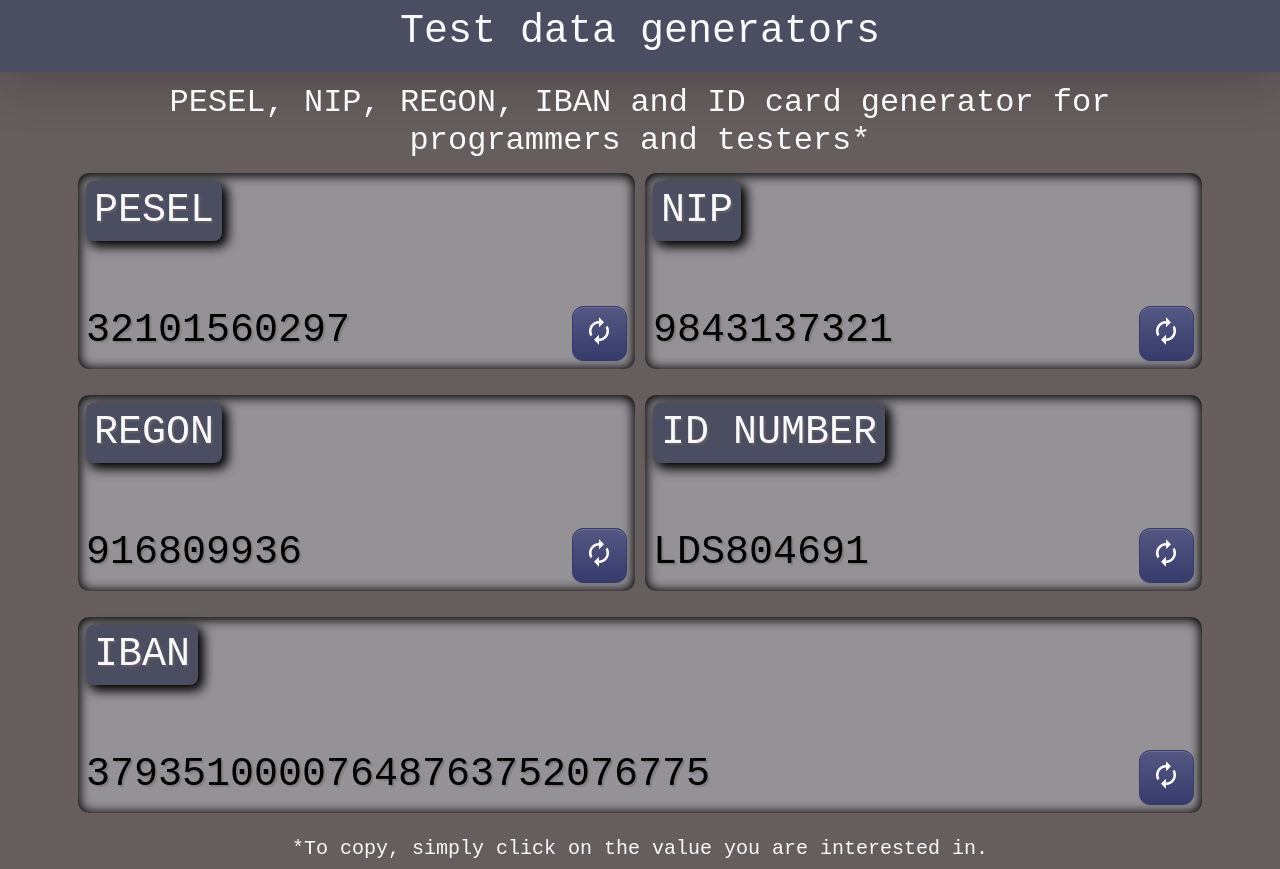
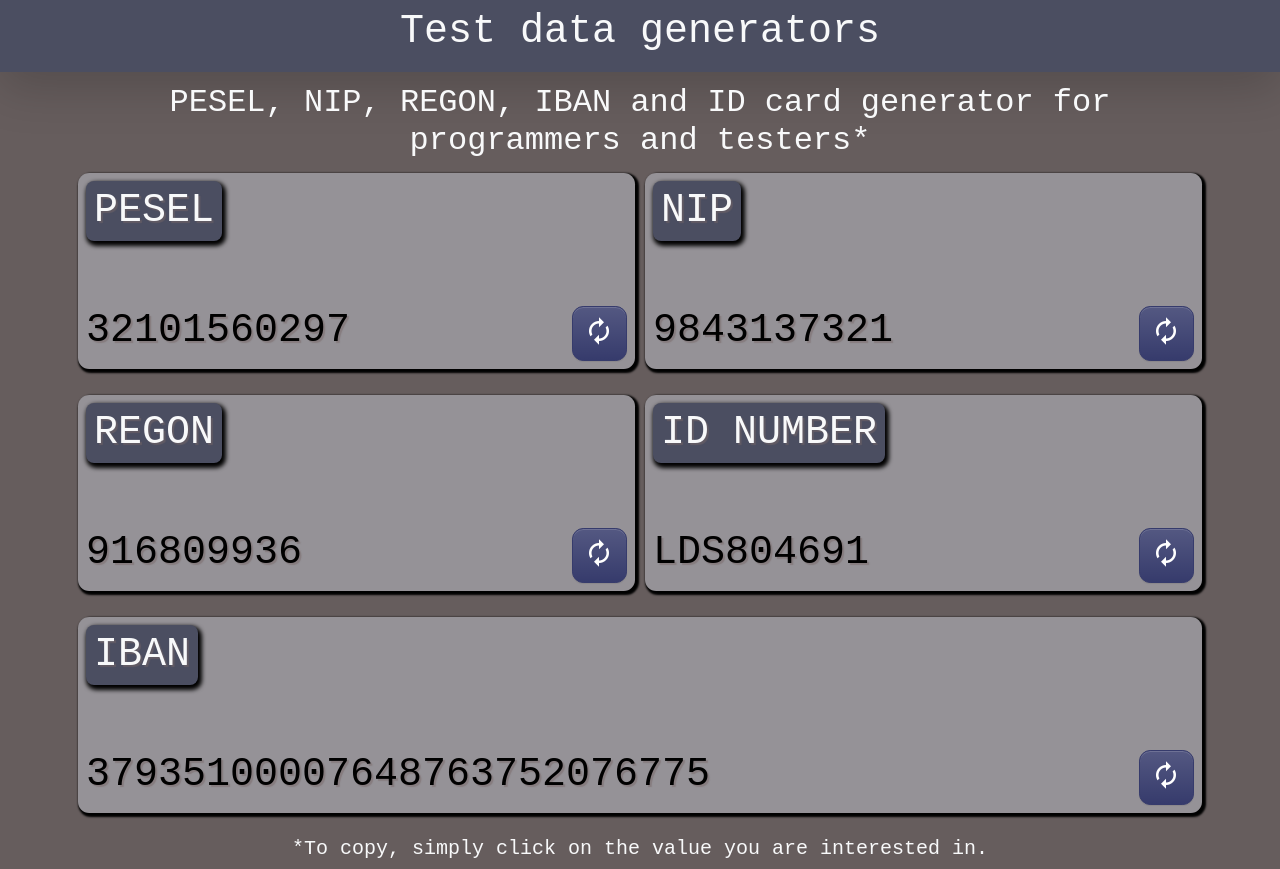
Before and after one commit to Pawel-Albert/test-data-generators, a website built with Parcel: page index.html in a window 1280 px wide. Built offline with nearby package versions, Linux system fonts and the light colour scheme.

Commit message:
Small styling changes

```diff
--- a/src/scss/styles.scss
+++ b/src/scss/styles.scss
@@ -84,7 +84,7 @@ body {
   gap: 0px 0px;
   grid-auto-flow: row;
   grid-area: 3 / 1 / 4 / 3;
-  box-shadow: inset 0 1px 11px 2px #000 !important;
+  box-shadow: 2px 2px 2px 2px #000 !important;
 }
 
 .ibanTitle {
@@ -112,7 +112,7 @@ body {
   gap: 0px 0px;
   grid-auto-flow: row;
   grid-area: 1 / 1 / 2 / 2;
-  box-shadow: inset 0 1px 11px 2px #000 !important;
+  box-shadow: 2px 2px 2px 2px #000 !important;
 }
 
 .titlePesel {
@@ -140,7 +140,7 @@ body {
   gap: 0px 0px;
   grid-auto-flow: row;
   grid-area: 1 / 2 / 2 / 3;
-  box-shadow: inset 0 1px 11px 2px #000 !important;
+  box-shadow: 2px 2px 2px 2px #000 !important;
 }
 
 .nipTitle {
@@ -164,7 +164,7 @@ body {
   gap: 0px 0px;
   grid-auto-flow: row;
   grid-area: 2 / 1 / 3 / 2;
-  box-shadow: inset 0 1px 11px 2px #000 !important;
+  box-shadow: 2px 2px 2px 2px #000 !important;
 }
 
 .regonTitle {
@@ -188,7 +188,7 @@ body {
   gap: 0px 0px;
   grid-auto-flow: row;
   grid-area: 2 / 2 / 3 / 3;
-  box-shadow: inset 0 1px 11px 2px #000 !important;
+  box-shadow: 2px 2px 2px 2px #000 !important;
 }
 
 .idNumberTitle {
@@ -217,7 +217,7 @@ body {
 }
 
 .modal-header {
-  box-shadow: 4px 4px 11px 2px #000 !important;
+  box-shadow: 2px 3px 4px 2px #000 !important;
 }
 
 #copy-scs {
@@ -225,7 +225,7 @@ body {
   bottom: 250px;
   left: 50%;
   transform: translateX(-50%);
-  background-color: #373c69;
+  background-color: #3f4472;
   color: rgb(255, 255, 255);
   padding: 16px 32px;
   font-size: 24px;
```
